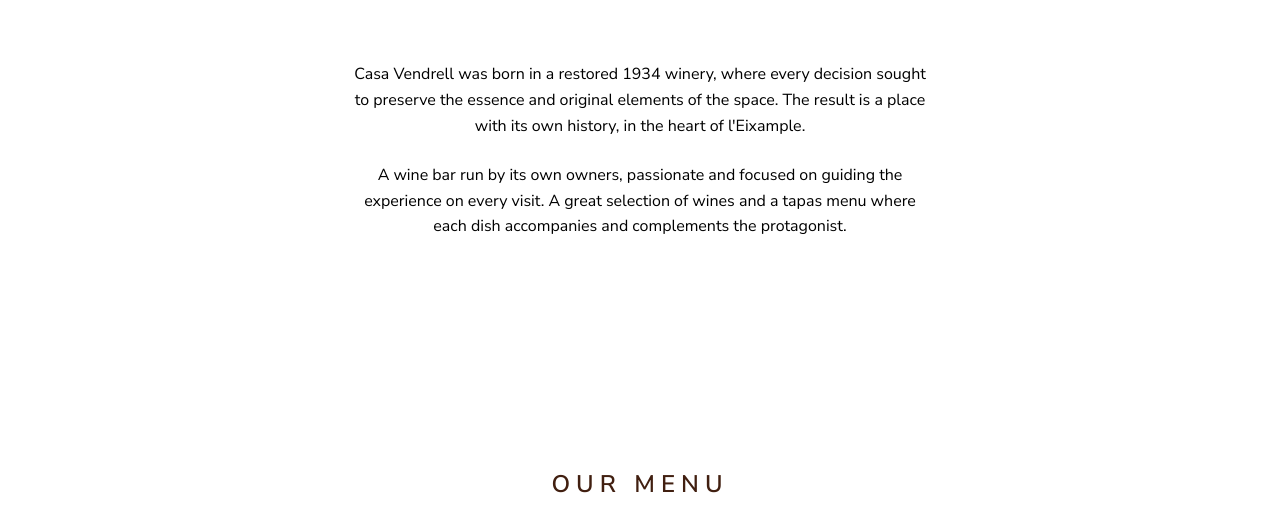
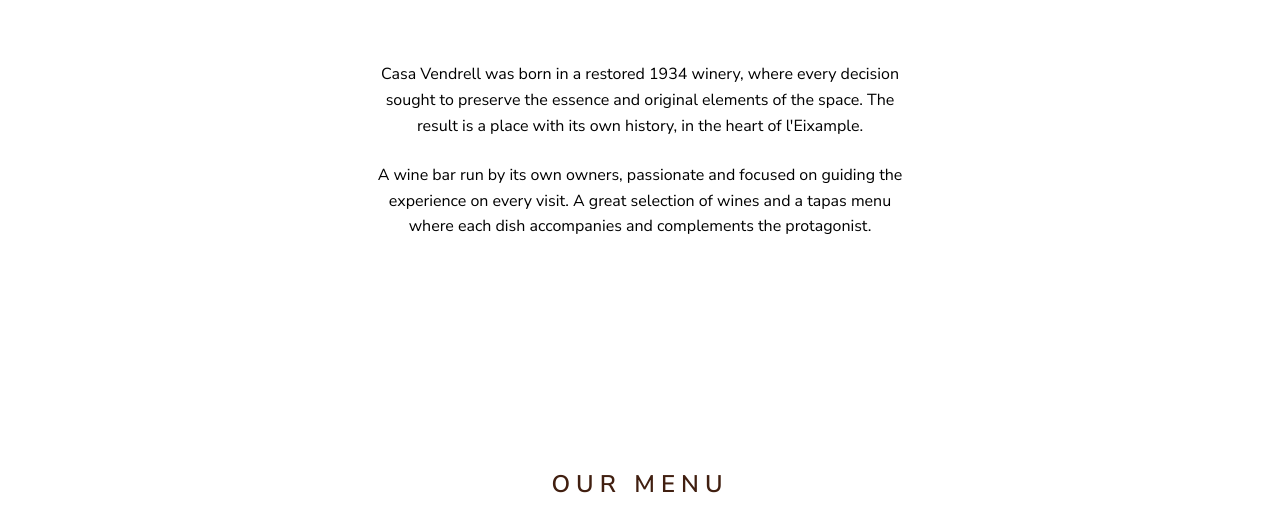
Before and after one commit to Clau-Pe/Casa-Vendrell, a React (Vite) app: page / in a window 1280 px wide. Shown: the part 2560-3080 px from the top of the page. Built offline with nearby package versions, Linux system fonts and the light colour scheme; no server answers.

Commit message:
fix: text margins responsive for mobile and desktop

```diff
--- a/src/pages/Home/index.tsx
+++ b/src/pages/Home/index.tsx
@@ -80,7 +80,13 @@
           className="w-full object-cover"
           style={{ aspectRatio: '1061/569', maxWidth: '1061px' }}
         />
-        <div className="w-full max-w-xl px-4 text-center" style={{ marginTop: 'clamp(32px, 5vw, 65px)' }}>
+      <div style={{
+  width: '100%',
+  maxWidth: '560px',
+  padding: '0 clamp(9px, 4vw, 0px)',
+  marginTop: 'clamp(32px, 5vw, 65px)',
+  textAlign: 'center',
+}}>
   <p style={{ fontSize: 'clamp(14px, 2vw, 16px)', fontWeight: '500', color: '#000000', lineHeight: '160%' }}>
     {t('home.historia_p1')}
   </p>
@@ -211,7 +217,12 @@
         >
           {t('home.consultoria_title')}
         </h2>
-        <div className="w-full max-w-xl text-center">
+       <div style={{
+  width: '100%',
+  maxWidth: '640px',
+  padding: '0 clamp(8px, 4vw, 4px)',
+  textAlign: 'center',
+}}>
   <p style={{ fontSize: 'clamp(14px, 2vw, 16px)', fontWeight: '500', color: '#411F10', lineHeight: '160%' }}>
     {t('home.consultoria_p1')}
   </p>
```
Lines whose indentation alone changed are shown as unchanged.
